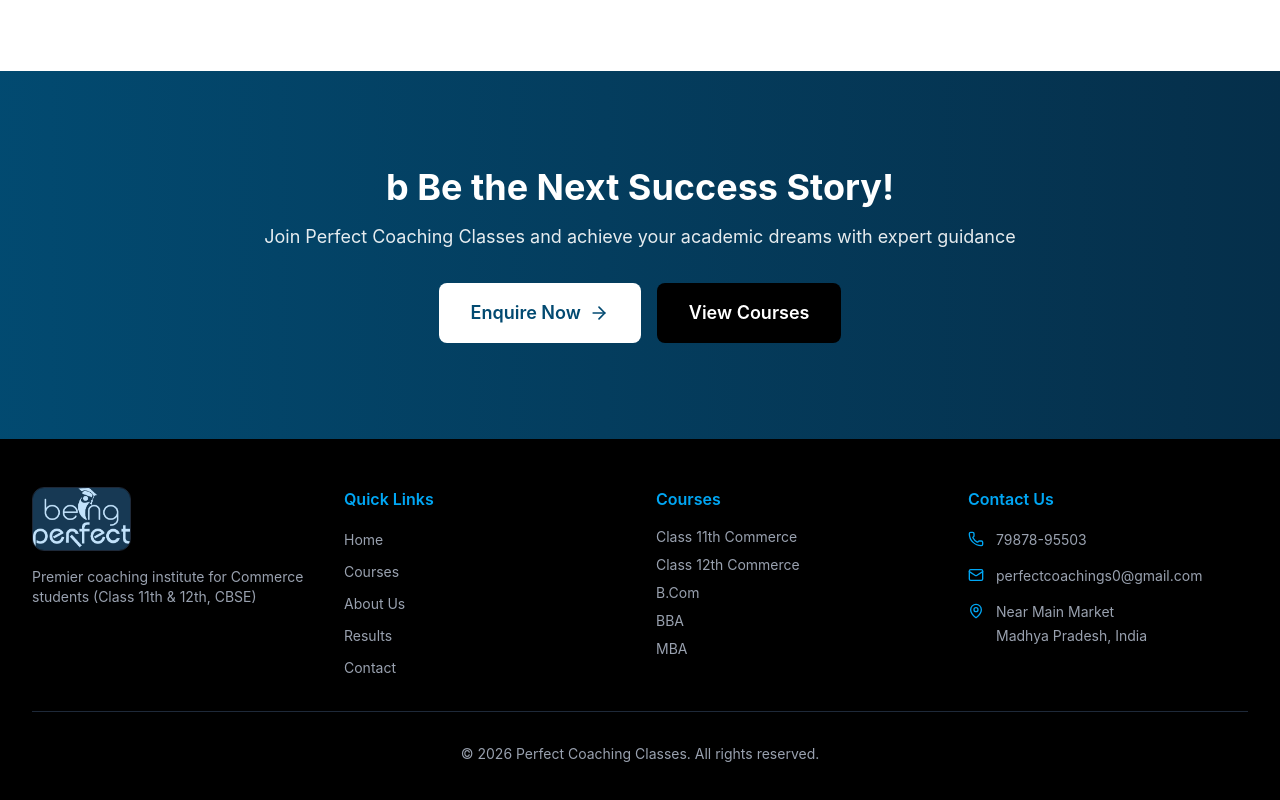
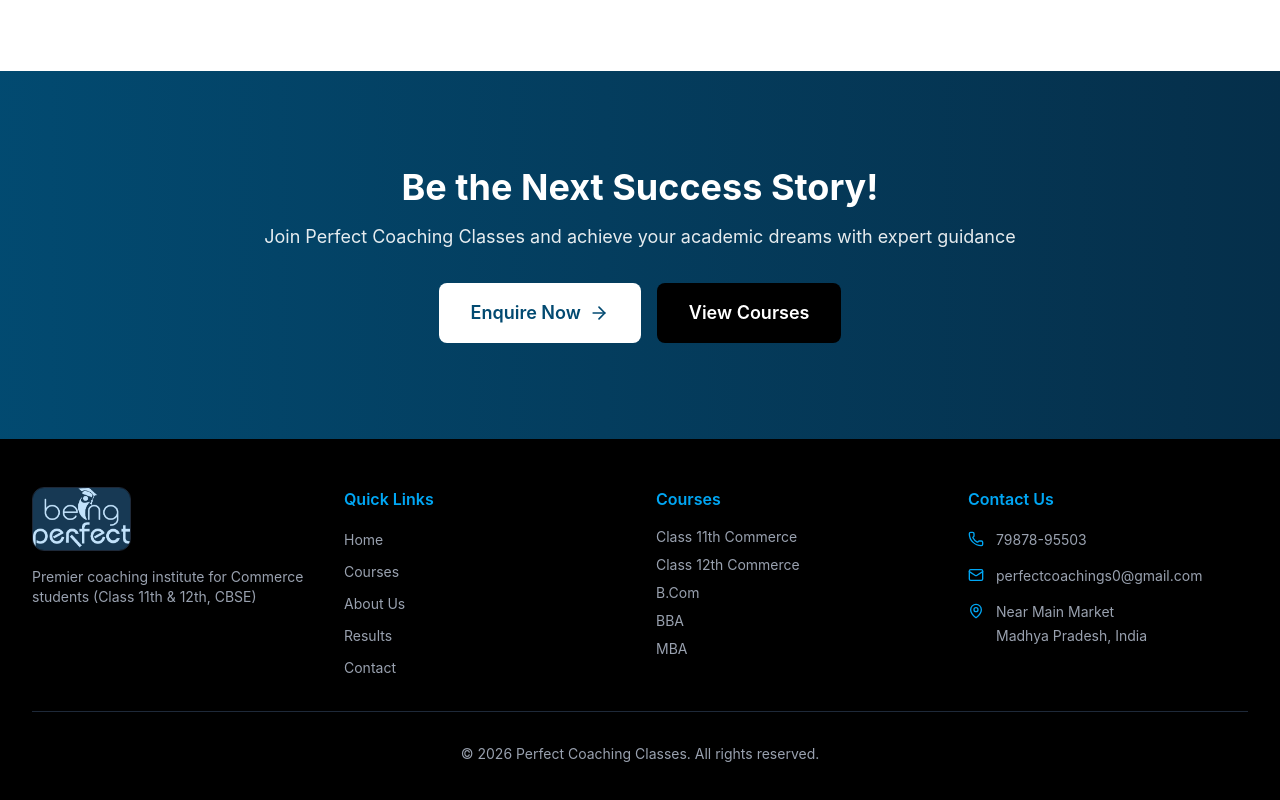
Before and after one commit to rishigour07/perfect-coaching-clasess, a React (Vite) app: page /results in a window 1280 px wide. Shown: the part 3424-4224 px from the top of the page. Built offline with nearby package versions, Linux system fonts and the light colour scheme.

Commit message:
some changes in files

```diff
--- a/src/app/pages/Results.tsx
+++ b/src/app/pages/Results.tsx
@@ -209,7 +209,7 @@
       {/* CTA Section */}
       <section className="py-16 md:py-24 bg-gradient-to-r from-sky-900 to-sky-950 text-white">
         <div className="max-w-4xl mx-auto px-4 sm:px-6 lg:px-8 text-center">
-          <h2 className="text-3xl md:text-4xl font-bold mb-4">b
+          <h2 className="text-3xl md:text-4xl font-bold mb-4">
             Be the Next Success Story!
           </h2>
           <p className="text-lg mb-8 opacity-90">
--- a/vite.config.ts
+++ b/vite.config.ts
@@ -8,7 +8,6 @@
 const __dirname = dirname(__filename)
 
 export default defineConfig({
-  base: process.env.GITHUB_ACTIONS ? '/perfect-coaching-clasess/' : '/',
   plugins: [
     // The React and Tailwind plugins are both required for Make, even if
     // Tailwind is not being actively used – do not remove them
```
Also changed, not shown: vercel.json (added).
